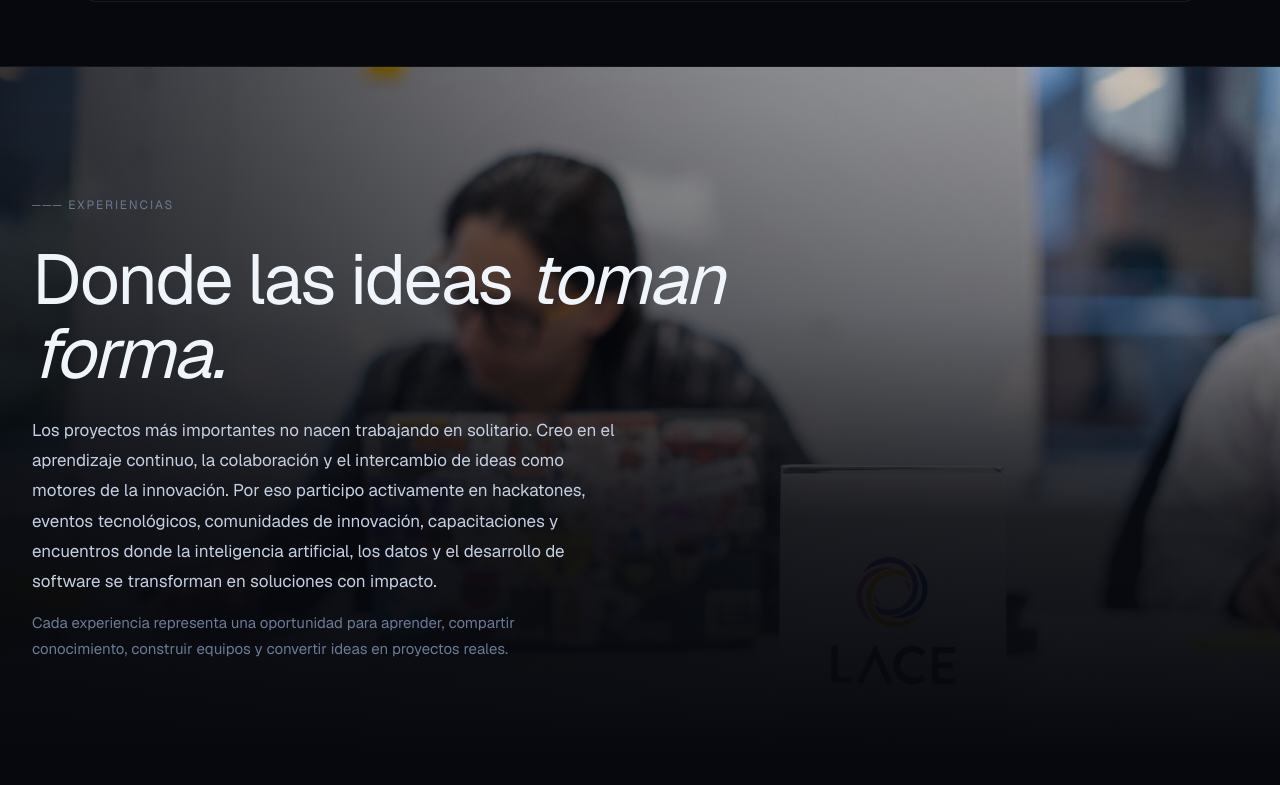
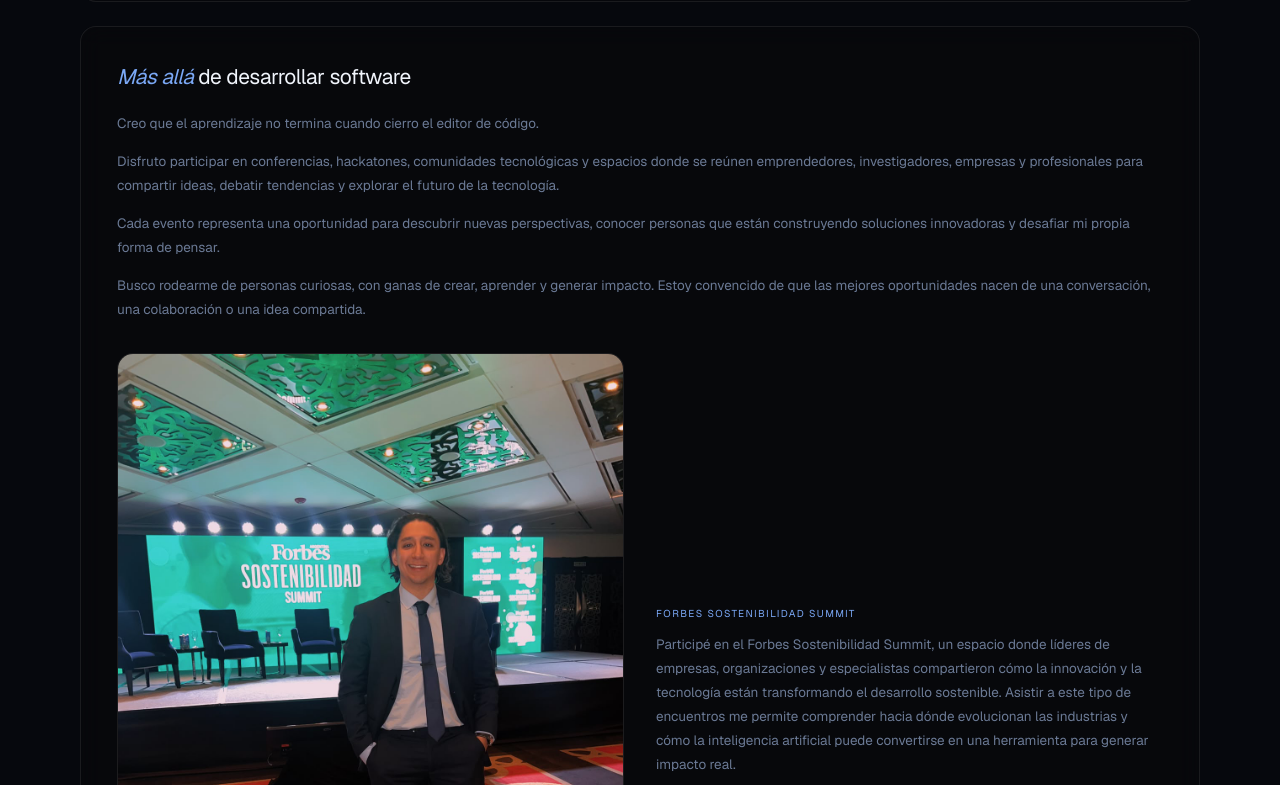
Before and after one commit to licgermancardenas-crypto/Lic.GermanCardenas, a Next.js app: page /en in a window 1280 px wide. Shown: the part 3335-4120 px from the top of the page. Built offline with nearby package versions, Linux system fonts and the light colour scheme.

Commit message:
feat(about): agregar bloque Forbes Sostenibilidad Summit en Sobre mí
Suma un cuarto bloque al bento de "Sobre mí" con la foto del Forbes
Sostenibilidad Summit y el texto sobre participación en conferencias,
hackatones y comunidades tecnológicas.

```diff
--- a/components/ui/about-me-bento.tsx
+++ b/components/ui/about-me-bento.tsx
@@ -202,6 +202,97 @@ export function AboutMeBento() {
           </div>
         </div>
 
+        {/* Block 4: Beyond software — manifesto + Forbes Summit photo */}
+        <div
+          className="md:col-span-3 rounded-2xl transition-all duration-300"
+          style={{
+            border: "1px solid rgba(255,255,255,0.08)",
+            background: "rgba(9,9,11,0.5)",
+            backdropFilter: "blur(12px)",
+            padding: "36px",
+          }}
+          onMouseEnter={(e) => {
+            (e.currentTarget as HTMLElement).style.borderColor = "rgba(255,255,255,0.16)";
+          }}
+          onMouseLeave={(e) => {
+            (e.currentTarget as HTMLElement).style.borderColor = "rgba(255,255,255,0.08)";
+          }}
+        >
+          <h3
+            className="font-serif"
+            style={{
+              fontSize: "clamp(16px, 1.8vw, 21px)",
+              fontWeight: 400,
+              color: "#F0F4FB",
+              letterSpacing: "-0.02em",
+              lineHeight: 1.35,
+              marginBottom: "20px",
+            }}
+          >
+            <span style={{ fontStyle: "italic", color: "#7BA8F5" }}>Más allá</span> de desarrollar software
+          </h3>
+
+          <div style={{ display: "flex", flexDirection: "column", gap: "14px", marginBottom: "32px" }}>
+            <p style={{ fontSize: "13.5px", color: "#6B7A95", lineHeight: 1.78 }}>
+              Creo que el aprendizaje no termina cuando cierro el editor de código.
+            </p>
+            <p style={{ fontSize: "13.5px", color: "#6B7A95", lineHeight: 1.78 }}>
+              Disfruto participar en conferencias, hackatones, comunidades tecnológicas y espacios
+              donde se reúnen emprendedores, investigadores, empresas y profesionales para
+              compartir ideas, debatir tendencias y explorar el futuro de la tecnología.
+            </p>
+            <p style={{ fontSize: "13.5px", color: "#6B7A95", lineHeight: 1.78 }}>
+              Cada evento representa una oportunidad para descubrir nuevas perspectivas, conocer
+              personas que están construyendo soluciones innovadoras y desafiar mi propia forma de
+              pensar.
+            </p>
+            <p style={{ fontSize: "13.5px", color: "#6B7A95", lineHeight: 1.78 }}>
+              Busco rodearme de personas curiosas, con ganas de crear, aprender y generar impacto.
+              Estoy convencido de que las mejores oportunidades nacen de una conversación, una
+              colaboración o una idea compartida.
+            </p>
+          </div>
+
+          <div className="grid grid-cols-1 md:grid-cols-2 gap-8 items-center">
+            <div
+              className="rounded-2xl overflow-hidden group"
+              style={{ border: "1px solid rgba(255,255,255,0.08)", background: "#09090b" }}
+            >
+              {/* eslint-disable-next-line @next/next/no-img-element */}
+              <img
+                src="/forbes-sostenibilidad-summit.jpg"
+                alt="Germán Cárdenas en el Forbes Sostenibilidad Summit"
+                className="w-full transition-transform duration-700 group-hover:scale-[1.02]"
+                style={{ display: "block", height: "auto" }}
+              />
+            </div>
+
+            <div>
+              <span
+                style={{
+                  fontFamily: "var(--font-mono)",
+                  fontSize: "10px",
+                  letterSpacing: "0.14em",
+                  textTransform: "uppercase",
+                  color: "#7BA8F5",
+                  display: "block",
+                  marginBottom: "10px",
+                }}
+              >
+                Forbes Sostenibilidad Summit
+              </span>
+              <p style={{ fontSize: "13.5px", color: "#6B7A95", lineHeight: 1.78 }}>
+                Participé en el Forbes Sostenibilidad Summit, un espacio donde líderes de
+                empresas, organizaciones y especialistas compartieron cómo la innovación y la
+                tecnología están transformando el desarrollo sostenible. Asistir a este tipo de
+                encuentros me permite comprender hacia dónde evolucionan las industrias y cómo la
+                inteligencia artificial puede convertirse en una herramienta para generar impacto
+                real.
+              </p>
+            </div>
+          </div>
+        </div>
+
       </div>
     </div>
   );
```
Also changed, not shown: public/forbes-sostenibilidad-summit.jpg (added).
